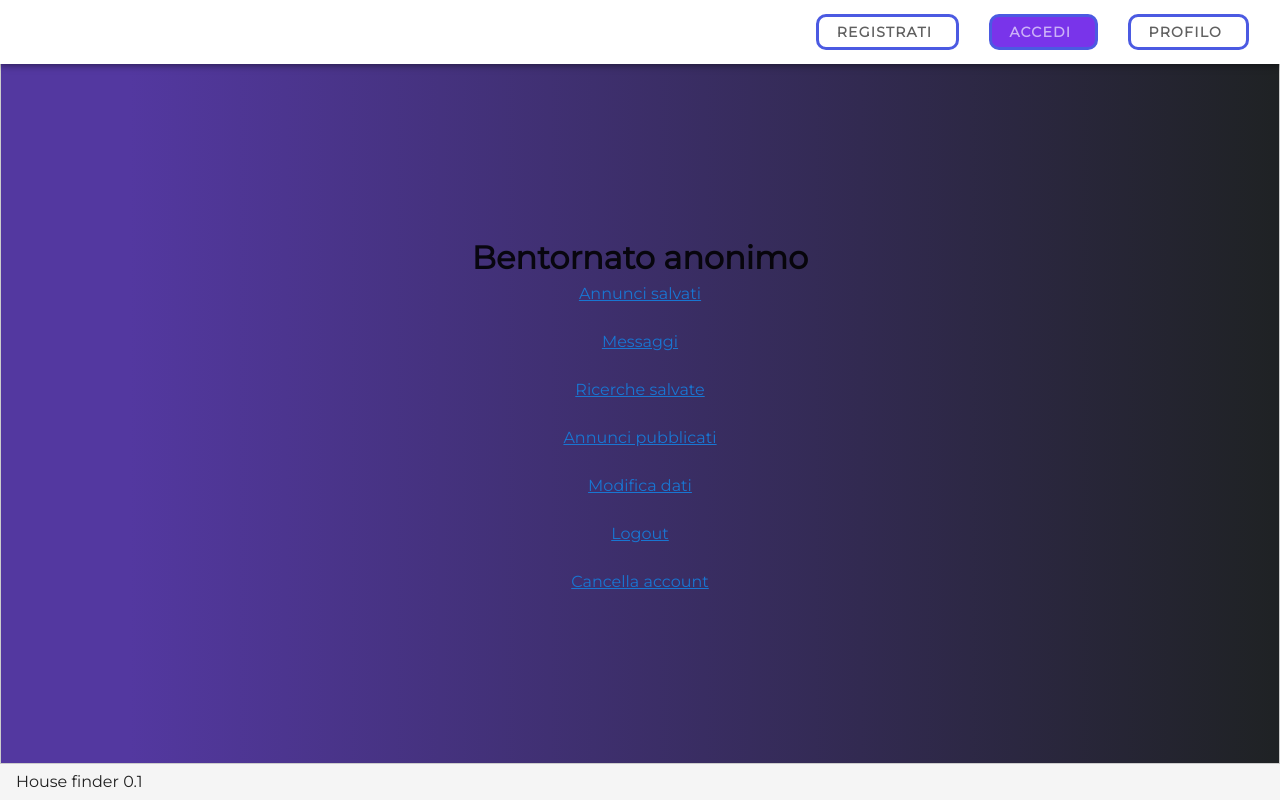
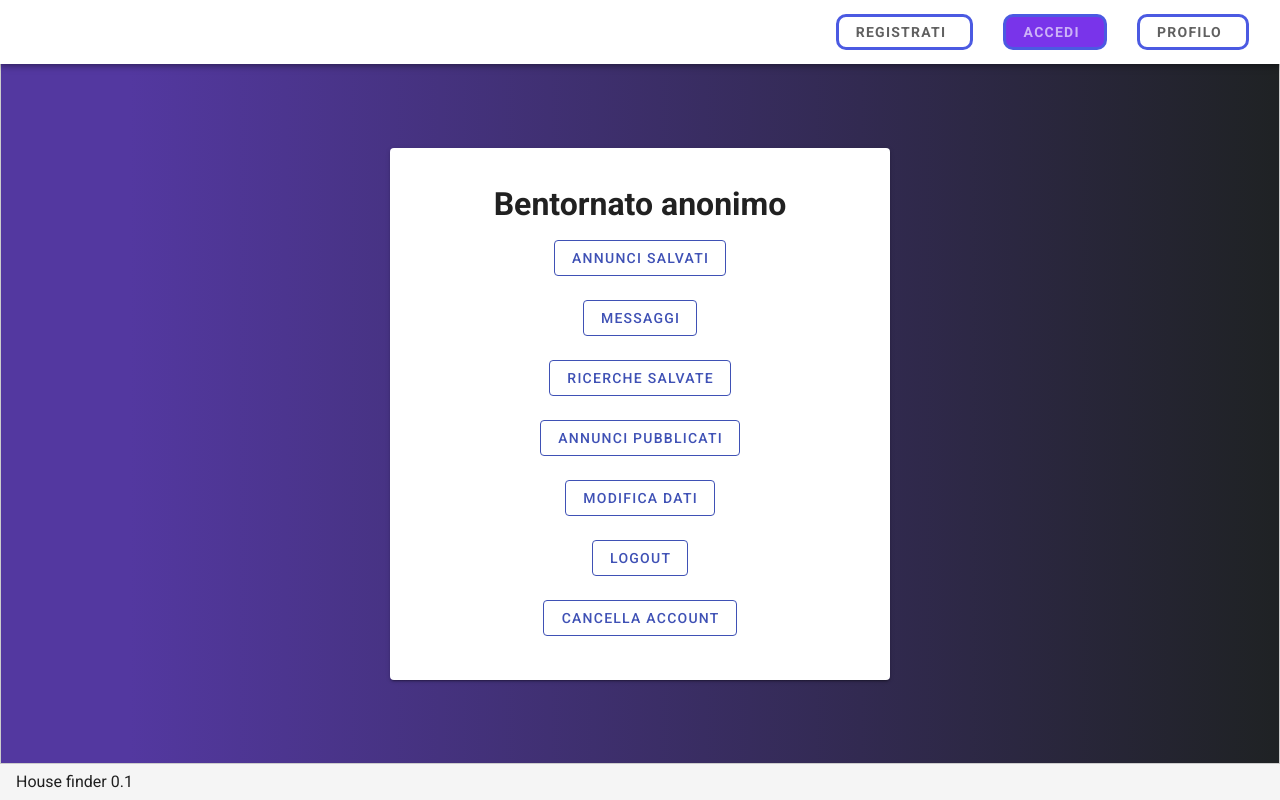
Before and after one commit to T16-IS2022/frontend, a Vue app: page /profilo in a window 1280 px wide. Built offline with nearby package versions, Linux system fonts and the light colour scheme.

Commit message:
Deployment

```diff
--- a/src/App.vue
+++ b/src/App.vue
@@ -70,7 +70,7 @@ export default {
 @import url('https://fonts.googleapis.com/css2?family=Montserrat&display=swap%27');
 
 * {
-  font-family: 'Montserrat'
+  font-family: 'Roboto'
 }
 
 #purpleBtn {
--- a/src/components/Home.vue
+++ b/src/components/Home.vue
@@ -1,13 +1,20 @@
 <template>
-  <v-container>
-    <v-row class="text-center">
-      <v-col cols="12">
-        <SearchBar v-model="query"></SearchBar>
-      </v-col>
-      <br/><br/><br/><br/><br/>
+  <div>
+    <v-toolbar class="ma-7">
+      <v-text-field
+        hide-details
+        prepend-icon="mdi-magnify"
+        single-line
+      ></v-text-field>
+      <v-btn icon class="ma-5">
+        <v-icon>mdi-filter-variant</v-icon>
+        Filtri
+      </v-btn>
+    </v-toolbar>
+
+    <v-card class="ma-7 px-6 py-8">
         <h2>Annunci nelle tue vicinanze</h2>
-      <br/><br/><br/>
-    </v-row>
+        <br/>
         <div v-if="!annunci || annunci.length <= 0">
           <h3>Nessun annuncio presente...</h3>
         </div>
@@ -16,18 +23,17 @@
               <Annuncio v-for="annuncio in annunci" :key="annuncio._id" :annuncio="annuncio" />
           </ul>
         </div>
-  </v-container>
+    </v-card>
+  </div>
 </template>
 
 <script>
-import SearchBar from './SearchBar.vue'
 import Annuncio from './AnnuncioComp.vue';
 
 export default {
   name: 'HomePage',
   components: {
-    SearchBar,
-    Annuncio
+    Annuncio,
   },
   data() {
     return {
--- a/src/components/ProfiloComp.vue
+++ b/src/components/ProfiloComp.vue
@@ -1,17 +1,45 @@
 <template>
   <div>
-      <router-link to="/annunci-salvati">Annunci salvati</router-link>
-      <br/><br/>
-      <router-link to="/messaggi">Messaggi</router-link>
-      <br/><br/>
-      <router-link to="/ricerche-salvate">Ricerche salvate</router-link>
-      <br/><br/>
-      <router-link to="/annunci-pubblicati">Annunci pubblicati</router-link>
-      <br/><br/>
-      <router-link to="/modifica-dati">Modifica dati</router-link>
-      <br/><br/>
-      <router-link to="/logout">Logout</router-link>
-      <br/><br/>
-      <router-link to="/cancella-account">Cancella account</router-link>
+      <router-link to="/annunci-salvati">
+        <v-btn class="ma-3" outlined color="indigo">
+        Annunci salvati
+        </v-btn>
+      </router-link>
+      <br/>
+      <router-link to="/messaggi">
+        <v-btn class="ma-3" outlined color="indigo">
+        Messaggi
+        </v-btn>
+      </router-link>
+      <br/>
+      <router-link to="/ricerche-salvate">
+        <v-btn class="ma-3" outlined color="indigo">
+        Ricerche salvate
+        </v-btn>
+      </router-link>
+      <br/>
+      <router-link to="/annunci-pubblicati">
+        <v-btn class="ma-3" outlined color="indigo">
+        Annunci pubblicati
+        </v-btn>
+      </router-link>
+      <br/>
+      <router-link to="/modifica-dati">
+        <v-btn class="ma-3" outlined color="indigo">
+        Modifica dati
+        </v-btn>
+      </router-link>
+      <br/>
+      <router-link to="/logout">
+        <v-btn class="ma-3" outlined color="indigo">
+        Logout
+        </v-btn>
+      </router-link>
+      <br/>
+      <router-link to="/cancella-account">
+        <v-btn class="ma-3" outlined color="indigo">
+        Cancella account
+        </v-btn>
+      </router-link>
   </div>
 </template>
--- a/src/views/LoginView.vue
+++ b/src/views/LoginView.vue
@@ -25,6 +25,7 @@
         class="input-group--focused"
         @click:append="show = !show"
       ></v-text-field>
+      <br>
       <router-link to="/registrazione">Password dimenticata?</router-link>
       <br>
       <br>
--- a/src/views/ProfiloView.vue
+++ b/src/views/ProfiloView.vue
@@ -4,11 +4,13 @@ import { loggedUser } from '@/states/loggedUser';
 </script>
 
 <template>
-  <main>
-    <h1 v-if="loggedUser.nome">Bentornato {{ loggedUser.nome + " " + loggedUser.cognome }}</h1>
-    <h1 v-else>Bentornato anonimo</h1>
-    <ProfiloComp />
+  <v-card class="mx-auto px-6 py-8" max-width="500">
+    <main>
+      <h1 v-if="loggedUser.nome">Bentornato {{ loggedUser.nome + " " + loggedUser.cognome }}</h1>
+      <h1 v-else>Bentornato anonimo</h1>
+      <ProfiloComp />
     </main>
+  </v-card>
 </template>
 
 <style>
--- a/src/views/PubblicaView.vue
+++ b/src/views/PubblicaView.vue
@@ -1,8 +1,10 @@
 <template>
+  <v-card class="ma-15 px-6 py-8">
     <div>
       <h1>Pubblica Annuncio</h1>
       <PubblicaComp />
     </div>
+  </v-card>
 </template>
 
 <script>
```
Also changed, not shown: 1 other file (tests, documents, lock files or other folders). Lines whose indentation alone changed are shown as unchanged.
